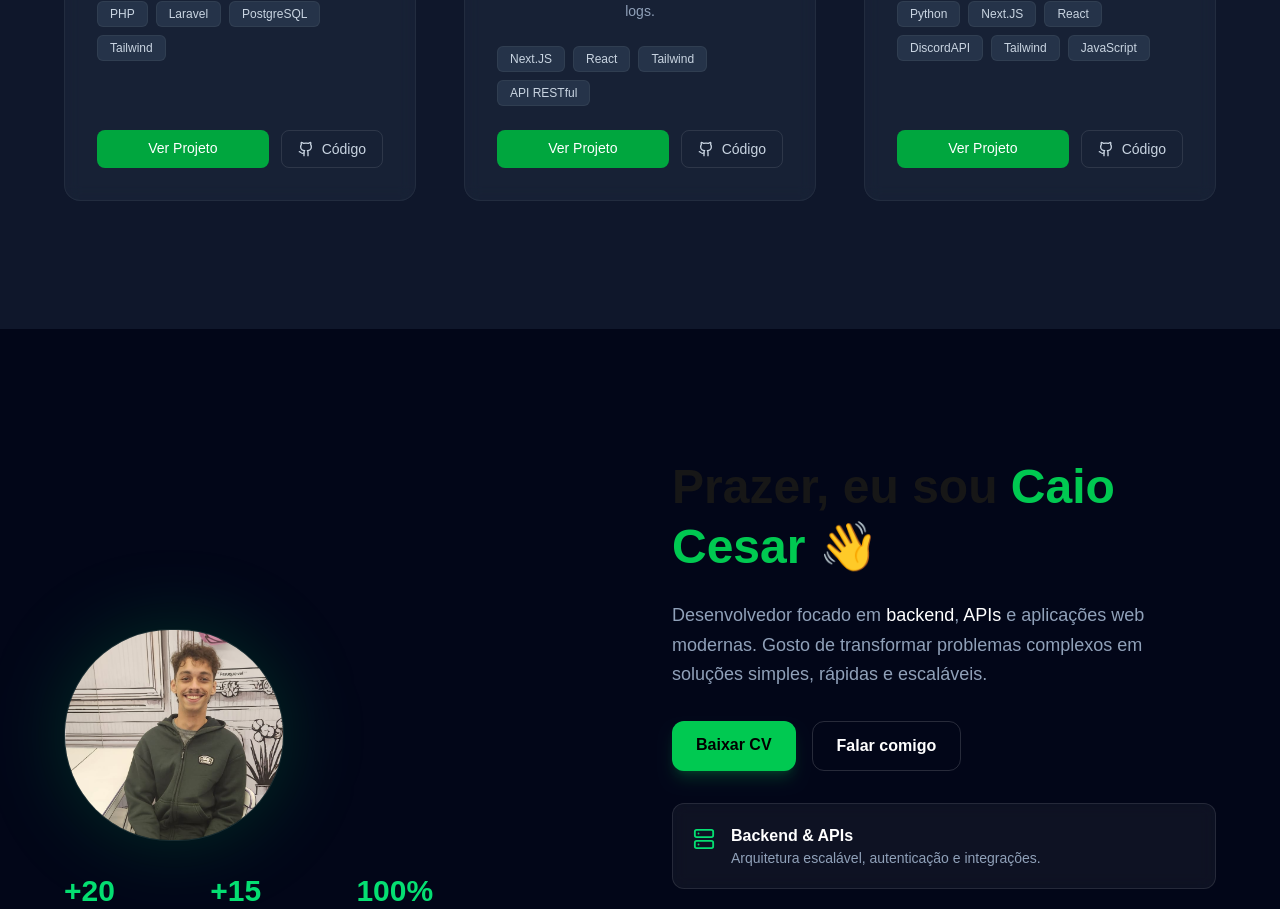
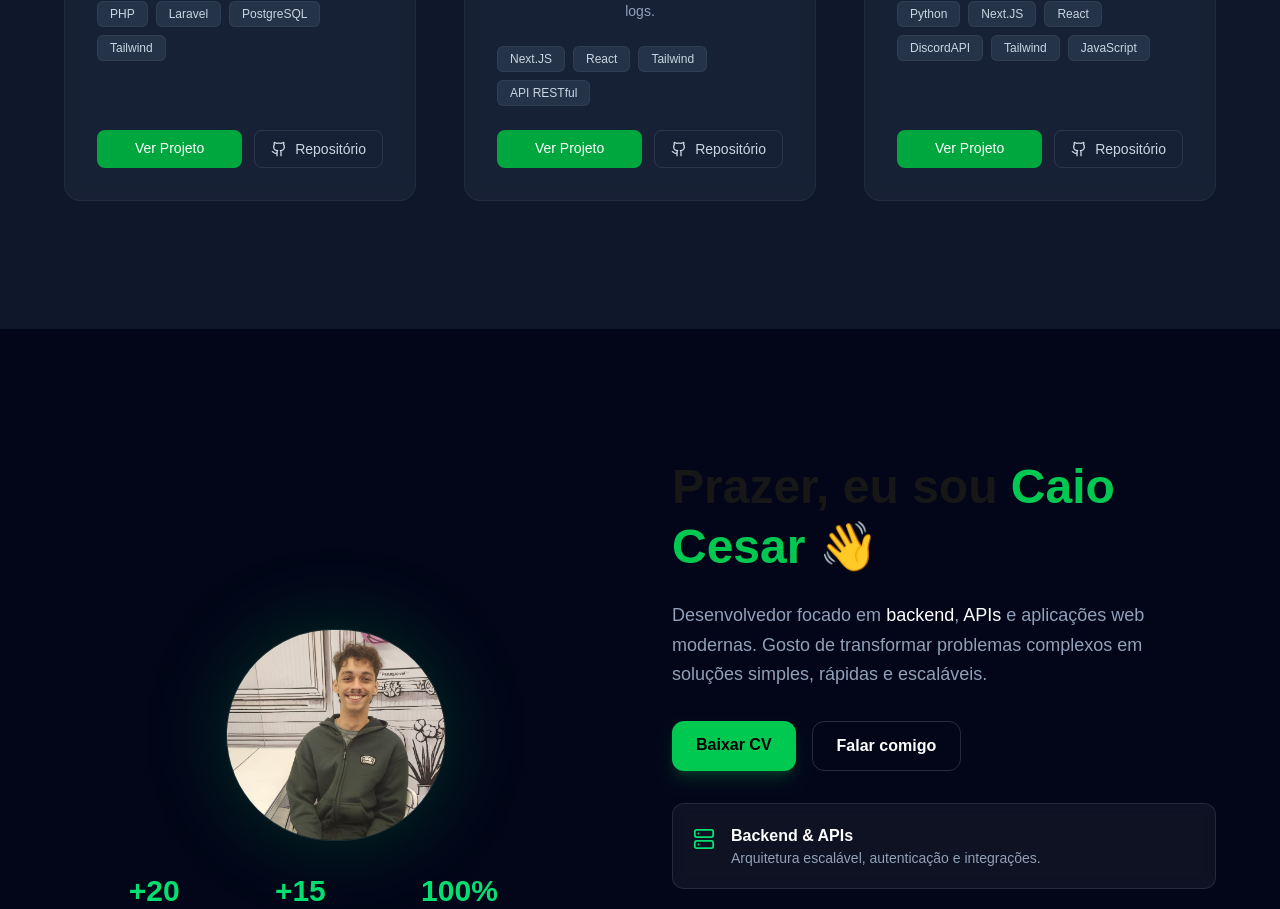
Before and after one commit to Magrelaio/portfolio-nextjs, a Next.js app: page / in a window 1280 px wide. Shown: the part 2319-3228 px from the top of the page. Built offline with nearby package versions, Linux system fonts and the light colour scheme.

Commit message:
style: Ajustando a foto de perfil do Sobre Mim e renomeando o texto do botão de 'Código' para 'Repositório' no Projetos

```diff
--- a/components/about.tsx
+++ b/components/about.tsx
@@ -18,7 +18,7 @@
 
       <div className="max-w-6xl mx-auto grid md:grid-cols-2 gap-16 items-center">
 
-        <div className="flex flex-col items-center md:items-start">
+        <div className="flex flex-col items-center md:items-center text-center md:text-left">
           <Reveal>
             {/* Arrumar depois a altura da imagem!!!*/}
             <div className="relative mb-8">
--- a/components/projects.tsx
+++ b/components/projects.tsx
@@ -116,7 +116,7 @@
                         className="flex items-center justify-center gap-2 text-sm border border-white/10 hover:border-green-500/40 hover:text-green-400 text-slate-300 py-2 px-4 rounded-lg transition"
                       >
                         <Github size={16} /> {/*??? NAO ENTENDO OQ É ESSE ERRO DO "Github"! DIZ 'Github' is deprecated. MAS NAO TEM NADA PRA SUBSTITUÍ-LO E ELE ESTA FUNCIONANDO PERFEITAMENTE!*/}
-                        Código
+                        Repositório
                       </a>
                     </div>
                   </div>
```
